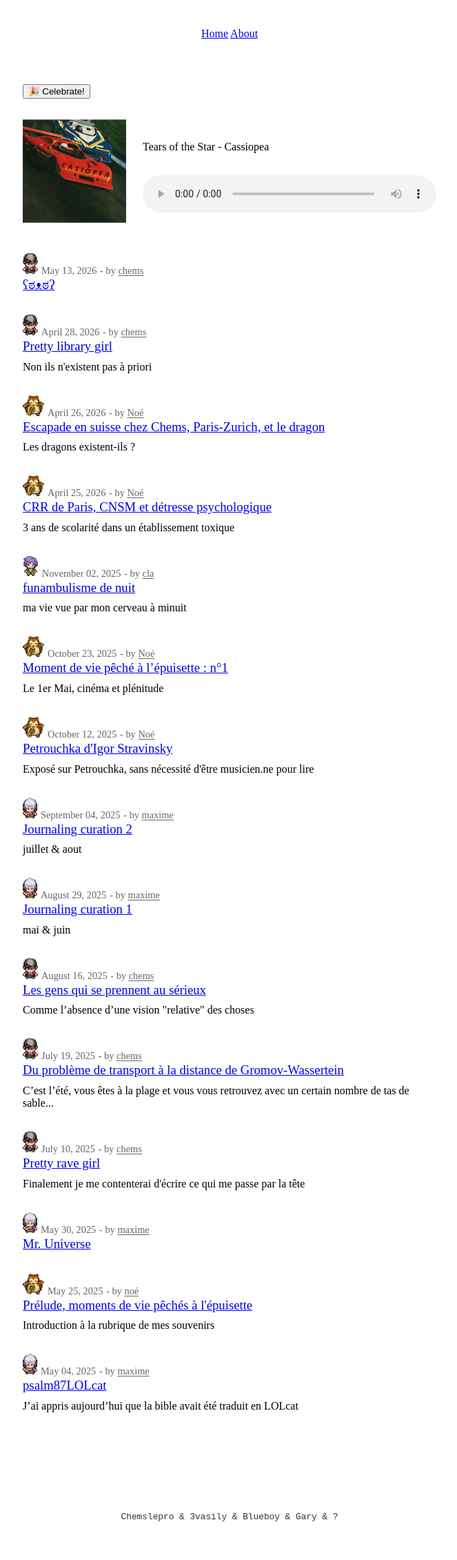
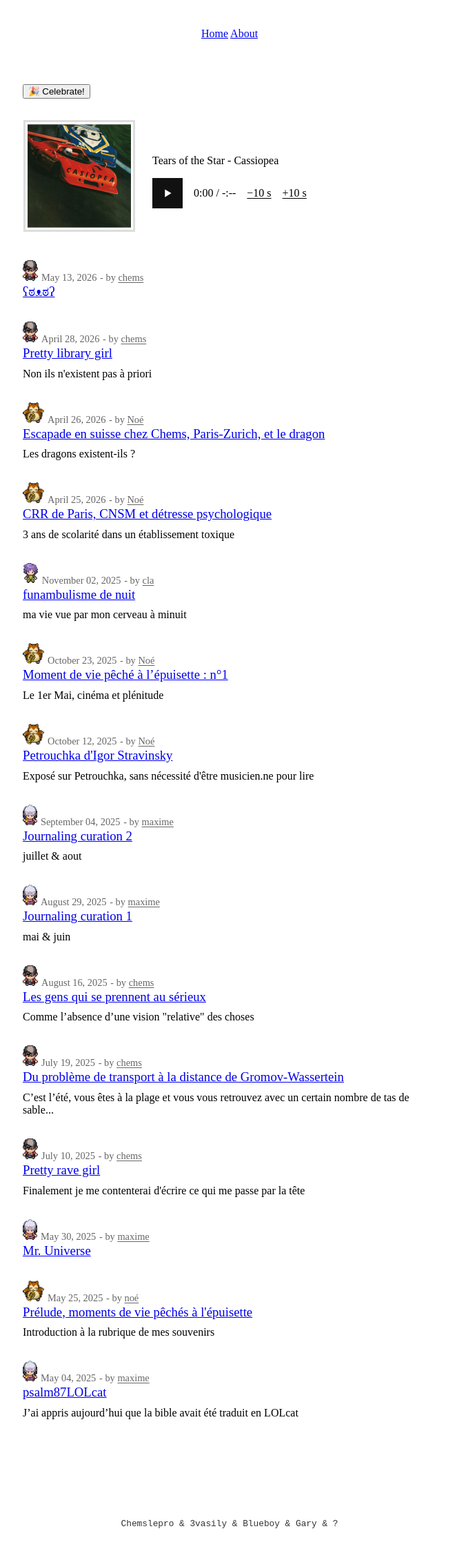
Before and after one commit to 3imaginaryboys3/3imaginaryboys3.github.io, a Jekyll site: the page built from index.markdown, in a window 1280 px wide. Shown: the whole page at 69% size, without its empty margins (307-970 px from the left). Built offline with Jekyll 4.4.1, drawn with Linux system fonts in a browser that asks for light colours; nearby versions of some CDN libraries; some web fonts are replaced.

Commit message:
Modif aspect MOTW

```diff
--- a/assets/css/main.css
+++ b/assets/css/main.css
@@ -34,6 +34,9 @@ time {
 /* ---------- Liste des posts (accueil) ---------- */
 
 .posts {
+  /* width: 100% : sans ça, la colonne prend la largeur de son contenu
+     et rétrécit (musique comprise) quand le filtre par auteur masque des posts */
+  width: 100%;
   max-width: 600px;
   margin: 0 auto;
 }
@@ -103,22 +106,20 @@ time {
 }
 
 .music-player {
+  margin-top: 1rem;
+}
+
+/* Un morceau : la pochette à gauche, les infos et les boutons à droite */
+.lecteur {
   display: flex;
   gap: 1.5rem;
   align-items: center;
-  margin-top: 1rem;
-}
-
-.album-art img {
-  transition: transform 0.3s ease;
-}
-
-.album-art img:hover {
-  transform: scale(1.03);
+  margin-bottom: 1.5rem;
 }
 
 .track-info {
   flex: 1;
+  min-width: 0;
 }
 
 /* Titre de la musique : police de la page d'accueil (au lieu de DM Serif des h3), en plus petit */
@@ -127,9 +128,156 @@ time {
   font-size: 1rem;
 }
 
-audio {
+/* Lecteur natif : ne sert que si le JavaScript ne se charge pas */
+.lecteur audio {
   width: 100%;
   margin-top: 1rem;
+}
+
+/* La pochette sert aussi de bouton lecture/pause */
+.lecteur-pochette {
+  position: relative;
+  flex: none;
+  width: 150px;
+  height: 150px;
+  margin: 7px;
+  padding: 0;
+  border: 0;
+  background: none;
+  cursor: pointer;
+  -webkit-tap-highlight-color: transparent;
+}
+
+.lecteur-pochette img {
+  display: block;
+  width: 100%;
+  height: 100%;
+  object-fit: cover;
+}
+
+/* Le cadre qui fait le tour de la pochette pendant la lecture */
+.lecteur-anneau {
+  position: absolute;
+  left: -7px;
+  top: -7px;
+  width: calc(100% + 14px);
+  height: calc(100% + 14px);
+  overflow: visible;
+  pointer-events: none;
+}
+
+/* Épaisseur en unités du dessin (100 de côté) : 1.8 donne environ 3 px autour d'une pochette de 150 px */
+.lecteur-anneau path {
+  fill: none;
+  stroke-width: 1.8;
+}
+
+.lecteur-anneau-fond {
+  stroke: #dddddd;
+}
+
+.lecteur-anneau-avance {
+  stroke: #111111;
+  stroke-dasharray: 0 100;
+}
+
+.lecteur:not(.lecteur-actif) .lecteur-anneau {
+  display: none;
+}
+
+/* Bouton, temps et sauts de 10 s */
+.lecteur-controles {
+  display: flex;
+  flex-wrap: wrap;
+  align-items: center;
+  gap: 0.25rem 1rem;
+  margin-top: 0.75rem;
+}
+
+.lecteur-controles[hidden] {
+  display: none;
+}
+
+.lecteur-play {
+  display: inline-flex;
+  align-items: center;
+  justify-content: center;
+  flex: none;
+  width: 44px;
+  height: 44px;
+  padding: 0;
+  border: 0;
+  border-radius: 0;
+  background: #111111;
+  color: #ffffff;
+  cursor: pointer;
+  -webkit-tap-highlight-color: transparent;
+}
+
+.lecteur-play svg {
+  width: 18px;
+  height: 18px;
+}
+
+.lecteur .icone-pause,
+.lecteur.lecture .icone-play {
+  display: none;
+}
+
+.lecteur.lecture .icone-pause {
+  display: block;
+}
+
+.lecteur-temps {
+  font-variant-numeric: tabular-nums;
+  white-space: nowrap;
+}
+
+.lecteur-sauts {
+  display: inline-flex;
+  gap: 1rem;
+}
+
+.lecteur-saut {
+  min-height: 44px;
+  padding: 0;
+  border: 0;
+  background: none;
+  color: inherit;
+  font: inherit;
+  cursor: pointer;
+  text-decoration: underline;
+  text-underline-offset: 2px;
+  -webkit-tap-highlight-color: transparent;
+}
+
+/* Survol seulement avec une souris : sur iPhone, il resterait collé après le toucher */
+@media (hover: hover) {
+  .lecteur-saut:hover {
+    background: #111111;
+    color: #ffffff;
+    text-decoration: none;
+  }
+}
+
+.lecteur button:focus-visible {
+  outline: 2px dashed #111111;
+  outline-offset: 3px;
+}
+
+.lecteur-pochette:focus-visible {
+  outline-offset: 10px;
+}
+
+@media (max-width: 480px) {
+  .lecteur {
+    gap: 1rem;
+  }
+
+  .lecteur-pochette {
+    width: 112px;
+    height: 112px;
+  }
 }
 
 /* ---------- Footer ---------- */
--- /dev/null
+++ b/assets/js/lecteur.js
@@ -0,0 +1,115 @@
+/* Lecteur « Music of the Week » : la pochette et le bouton carré lancent la lecture,
+   un cadre fait le tour de la pochette au fil du morceau.
+   Sans JavaScript, la balise <audio controls> d'origine reste affichée. */
+(function () {
+  var tous = [];
+
+  function fmt(s) {
+    s = Math.max(0, Math.floor(s || 0));
+    var m = Math.floor(s / 60), r = s % 60;
+    return m + ':' + (r < 10 ? '0' : '') + r;
+  }
+
+  function brancher(el) {
+    var audio = el.querySelector('audio');
+    var controles = el.querySelector('.lecteur-controles');
+    var anneau = el.querySelector('.lecteur-anneau-avance');
+    var temps = el.querySelector('[data-temps]');
+    var duree = el.querySelector('[data-duree]');
+    var boutons = el.querySelectorAll('[data-toggle]');
+    var titre = el.getAttribute('data-titre') || '';
+    var image = el.querySelector('.lecteur-pochette img');
+    if (!audio || !controles || !anneau) return;
+
+    // On remplace la barre native par nos boutons
+    audio.removeAttribute('controls');
+    audio.hidden = true;
+    controles.hidden = false;
+    el.classList.add('lecteur-actif');
+    tous.push(audio);
+
+    var raf = 0;
+
+    function maj() {
+      var d = audio.duration, t = audio.currentTime || 0;
+      var p = isFinite(d) && d > 0 ? Math.min(1, t / d) : 0;
+      anneau.style.strokeDasharray = (p * 100).toFixed(2) + ' 100';
+      temps.textContent = fmt(t);
+      duree.textContent = isFinite(d) && d > 0 ? fmt(d) : '-:--';
+    }
+
+    function boucle() {
+      maj();
+      if (!audio.paused) raf = requestAnimationFrame(boucle);
+    }
+
+    function etiquettes(enLecture) {
+      for (var i = 0; i < boutons.length; i++) {
+        boutons[i].setAttribute('aria-label', (enLecture ? 'Pause : ' : 'Écouter : ') + titre);
+      }
+    }
+
+    function basculer() {
+      if (audio.paused) {
+        // Un seul morceau à la fois
+        tous.forEach(function (a) { if (a !== audio) a.pause(); });
+        var promesse = audio.play();
+        if (promesse && promesse.catch) promesse.catch(function () {});
+      } else {
+        audio.pause();
+      }
+    }
+
+    for (var i = 0; i < boutons.length; i++) boutons[i].addEventListener('click', basculer);
+
+    var sauts = el.querySelectorAll('[data-saut]');
+    for (var j = 0; j < sauts.length; j++) {
+      sauts[j].addEventListener('click', function (e) {
+        var pas = Number(e.currentTarget.getAttribute('data-saut')) || 0;
+        var d = audio.duration;
+        var cible = Math.max(0, (audio.currentTime || 0) + pas);
+        if (isFinite(d) && d > 0) cible = Math.min(cible, Math.max(0, d - 0.25));
+        try { audio.currentTime = cible; } catch (err) {}
+        maj();
+      });
+    }
+
+    audio.addEventListener('play', function () {
+      el.classList.add('lecture');
+      etiquettes(true);
+      cancelAnimationFrame(raf);
+      raf = requestAnimationFrame(boucle);
+      // Titre et pochette sur l'écran verrouillé et le centre de contrôle (iOS, Android)
+      if ('mediaSession' in navigator && window.MediaMetadata) {
+        try {
+          navigator.mediaSession.metadata = new MediaMetadata({
+            title: titre,
+            artist: el.getAttribute('data-artiste') || '',
+            artwork: image ? [{ src: image.currentSrc || image.src }] : []
+          });
+        } catch (err) {}
+      }
+    });
+
+    audio.addEventListener('pause', function () {
+      el.classList.remove('lecture');
+      etiquettes(false);
+      cancelAnimationFrame(raf);
+      maj();
+    });
+
+    audio.addEventListener('ended', function () {
+      try { audio.currentTime = 0; } catch (err) {}
+      maj();
+    });
+
+    ['loadedmetadata', 'durationchange', 'timeupdate', 'seeked'].forEach(function (nom) {
+      audio.addEventListener(nom, maj);
+    });
+
+    maj();
+  }
+
+  var lecteurs = document.querySelectorAll('[data-lecteur]');
+  for (var k = 0; k < lecteurs.length; k++) brancher(lecteurs[k]);
+})();
--- a/index.markdown
+++ b/index.markdown
@@ -19,24 +19,42 @@ layout: default
     <!--<h3>Music of the Week :</h3>-->
     <div class="music-player">
       {% for track in site.data.music %}
-      <div class="album-art">
-        <img src="{{ track.cover }}" alt="{{ track.title }} album cover" width="150" height="150">
-      </div>
-      <div class="track-info">
-        <h3>{{ track.title }} - <span>{{ track.artist }}</span></h3>
-        {% if track.ref %}
-        <a href = "{{ track.ref }}" ><p>{{ track.artist }}</p></a>
-        {% endif %}
-        {% if track.subtitle %}
-        <p>{{ track.subtitle }}</p>
-        {% endif %}
-        <audio controls>
-          <source src="{{ track.audio }}" type="audio/mpeg">
-          Your browser does not support the audio element.
-        </audio>
+      <div class="lecteur" data-lecteur data-titre="{{ track.title | escape }}" data-artiste="{{ track.artist | escape }}">
+        <button type="button" class="lecteur-pochette" data-toggle aria-label="Écouter : {{ track.title | escape }}">
+          <img src="{{ track.cover }}" alt="" width="150" height="150">
+          <svg class="lecteur-anneau" viewBox="0 0 100 100" aria-hidden="true" focusable="false">
+            <path class="lecteur-anneau-fond" d="M1.5 1.5H98.5V98.5H1.5Z" pathLength="100"></path>
+            <path class="lecteur-anneau-avance" d="M1.5 1.5H98.5V98.5H1.5Z" pathLength="100"></path>
+          </svg>
+        </button>
+        <div class="track-info">
+          <h3>{{ track.title }} - <span>{{ track.artist }}</span></h3>
+          {% if track.ref %}
+          <p><a href="{{ track.ref }}">{{ track.artist }}</a></p>
+          {% endif %}
+          {% if track.subtitle %}
+          <p>{{ track.subtitle }}</p>
+          {% endif %}
+          <audio controls preload="metadata">
+            <source src="{{ track.audio }}" type="audio/mpeg">
+            Your browser does not support the audio element.
+          </audio>
+          <div class="lecteur-controles" hidden>
+            <button type="button" class="lecteur-play" data-toggle aria-label="Écouter : {{ track.title | escape }}">
+              <svg class="icone-play" viewBox="0 0 24 24" aria-hidden="true" focusable="false"><path d="M7 4.5v15l12.5-7.5z" fill="currentColor"></path></svg>
+              <svg class="icone-pause" viewBox="0 0 24 24" aria-hidden="true" focusable="false"><path d="M6 4.5h4.5v15H6zM13.5 4.5H18v15h-4.5z" fill="currentColor"></path></svg>
+            </button>
+            <span class="lecteur-temps"><span data-temps>0:00</span> / <span data-duree>-:--</span></span>
+            <span class="lecteur-sauts">
+              <button type="button" class="lecteur-saut" data-saut="-10" aria-label="Reculer de 10 secondes">−10 s</button>
+              <button type="button" class="lecteur-saut" data-saut="10" aria-label="Avancer de 10 secondes">+10 s</button>
+            </span>
+          </div>
+        </div>
       </div>
       {% endfor %}
     </div>
+    <script src="{{ '/assets/js/lecteur.js' | relative_url }}?v={{ site.time | date: '%s' }}" defer></script>
   </section>
 
   <!--<h2>Blog</h2>-->
@@ -44,7 +62,7 @@ layout: default
   <!-- Affiché seulement quand les posts sont filtrés par auteur (voir assets/js/author-filter.js) -->
   <p class="author-filter" hidden>
     <a href="{{ '/' | relative_url }}" class="author-filter-back">← Back</a>
-    <span class="author-filter-label">Posts by <strong class="author-filter-name"></strong></span>
+    <span class="author-filter-label">Posts by <span class="author-filter-name"></span></span>
   </p>
 
   {% assign visible_posts = site.posts | where: "show", true | sort: "date" | reverse %}
```
